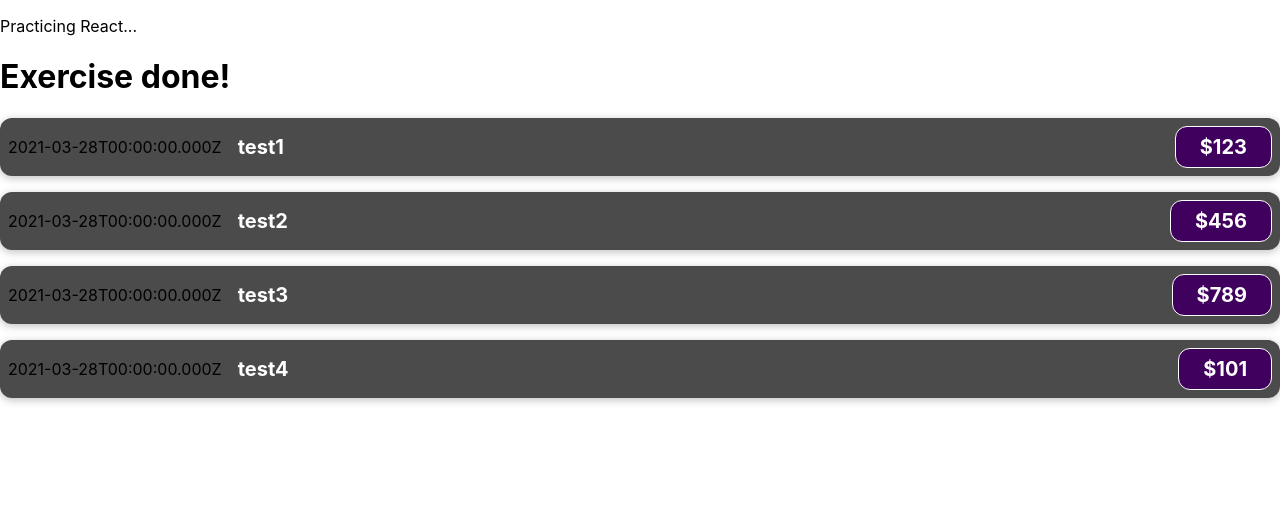
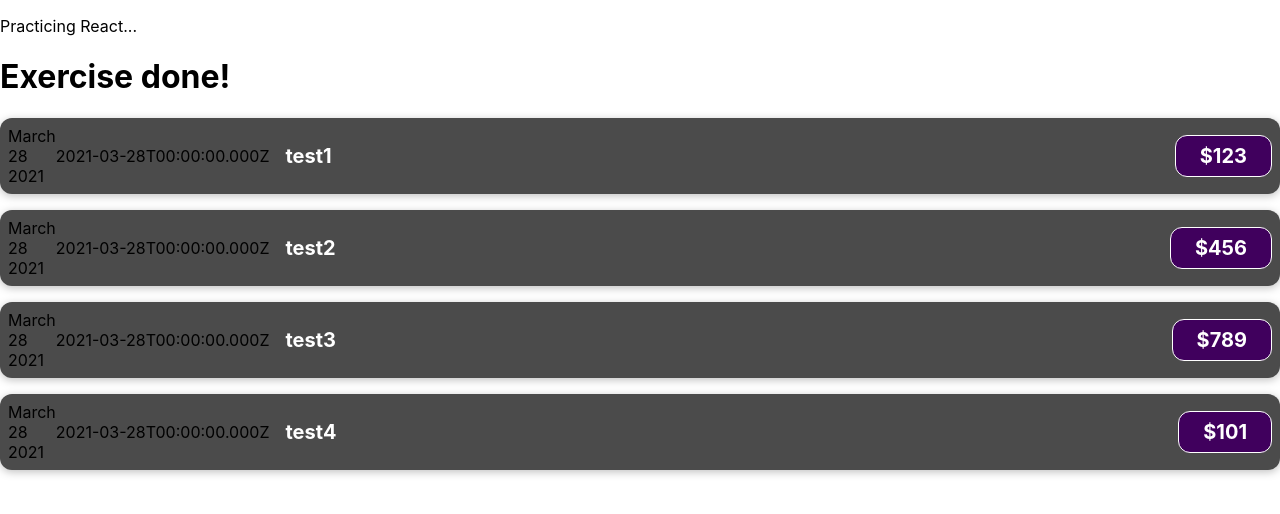
Before and after one commit to dkagh012/react-study, a React (Create React App) app: page / in a window 1280 px wide. Shown: the top 514 px of the page. Built offline with nearby package versions, Linux system fonts and the light colour scheme.

Commit message:
date를 js 방식으로

```diff
--- a/src/components/ExpenseItem.js
+++ b/src/components/ExpenseItem.js
@@ -1,8 +1,16 @@
 import './ExpnseItem.css'
 
 function ExpensItem(props) {
+  const month = props.date.toLocaleString('en-Us', { month: 'long' });
+  const day = props.date.toLocaleString('en-US', { day: '2-digit' });
+  const year = props.date.getFullYear();
   return (
     <div className="expense-item">
+      <div>
+        <div>{month}</div>
+        <div>{day}</div>
+        <div>{year}</div>
+      </div>
       <div>{props.date.toISOString()}</div>
       <div className="expense-item__description">
         <h2>{props.title}</h2>
```
